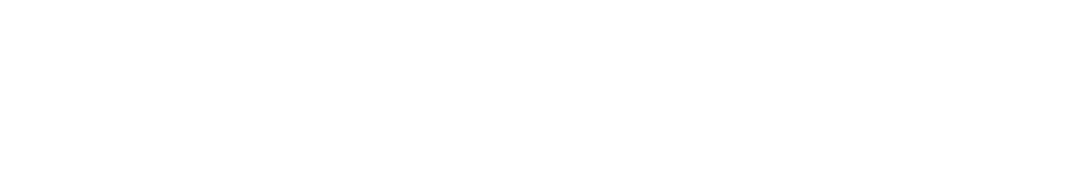
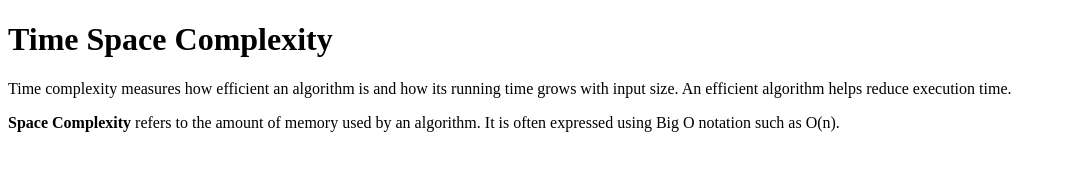
Before and after one commit to acciojob/time-and-space-complexity-applemagic-01, a website: page main.html in a window 1280 px wide. Shown: the whole page, without its empty margins (0-1066 px from the left). Drawn offline with Linux system fonts and the light colour scheme.

Commit message:
created a submission

```diff
--- a/main.html
+++ b/main.html
@@ -8,6 +8,14 @@
 
 <body>
 	<!-- the entire body must be written by student -->
+	<h1> Time Space Complexity</h1>
+	<p>Time complexity measures how efficient an algorithm is and how its running time grows with input size. An efficient algorithm helps reduce execution time.</p>
+	<p>
+		<b>
+			Space Complexity
+		</b>
+		refers to the amount of memory used by an algorithm. It is often expressed using Big O notation such as O(n).
+	</p>
     <script type="text/javascript" src="./script.js">
 </script>
 
```
